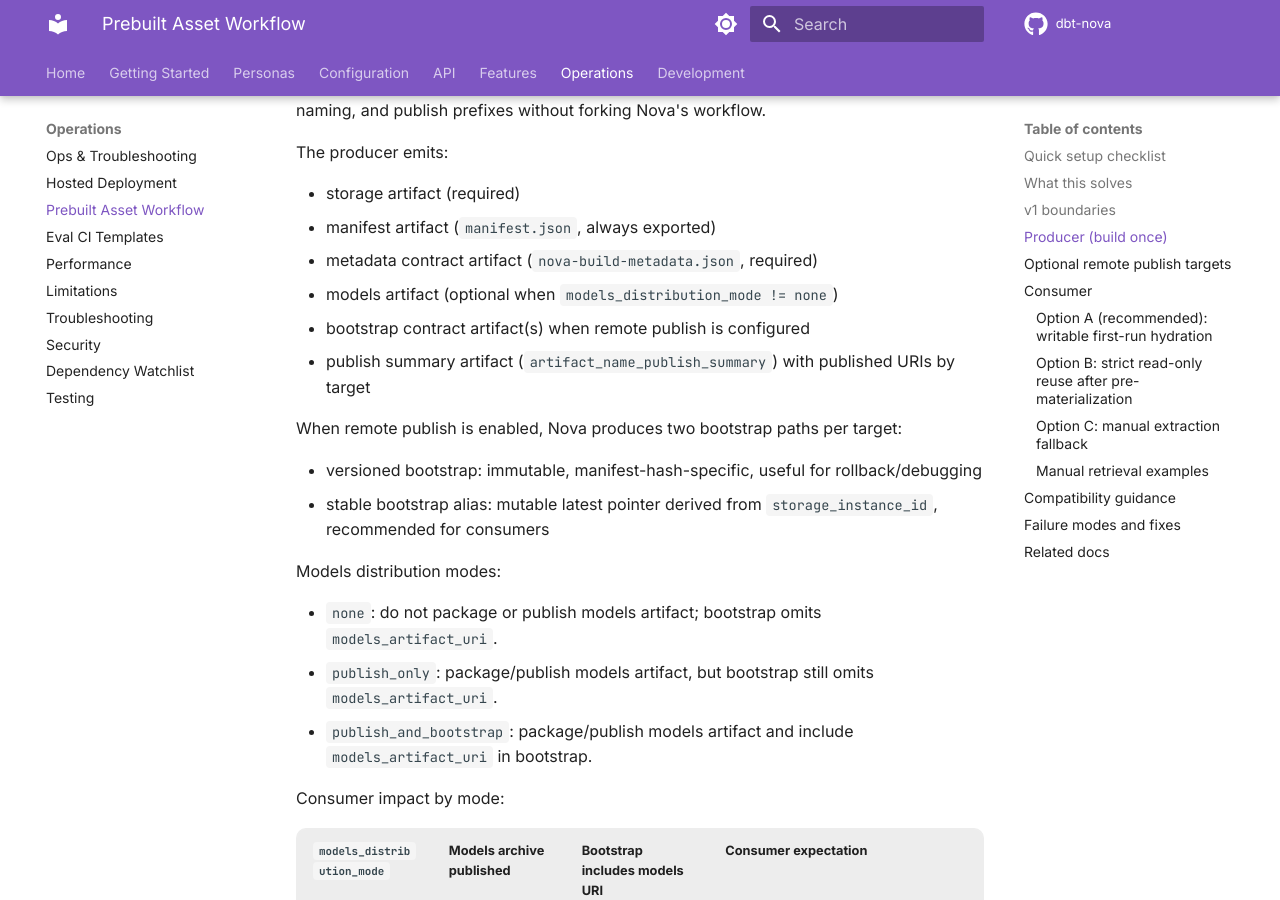
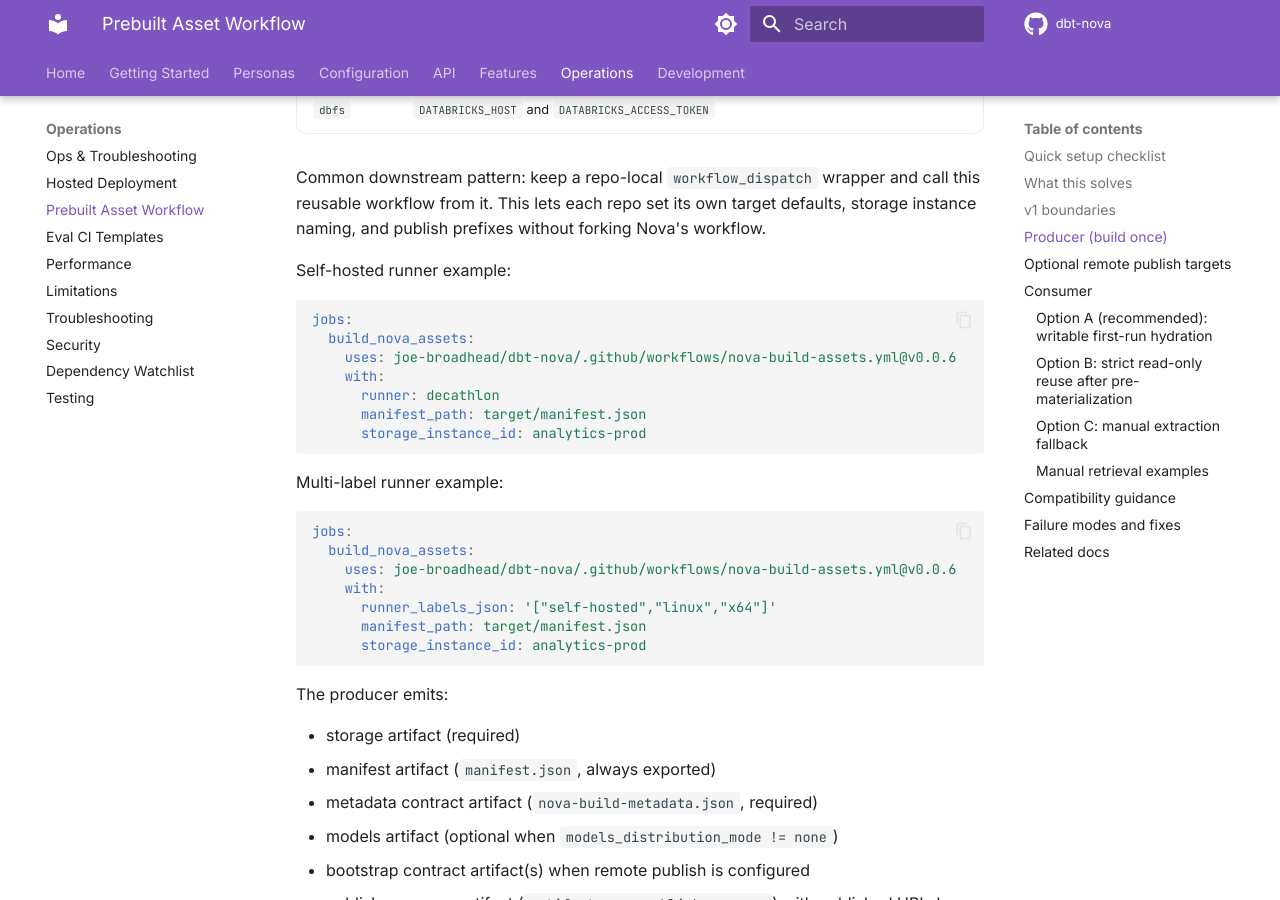
Before and after one commit to joe-broadhead/dbt-nova, an MkDocs documentation site: the page built from docs/operations/prebuilt-assets.md, in a window 1280 px wide and 900 px high, scrolled down 4747 px. Built offline with MkDocs 1.6.1 and Material for MkDocs 9.7.7, drawn with Linux system fonts in a browser that asks for light colours; comment, search, counter and statistics services are not loaded; some of the changed text lies outside the part shown.

Commit message:
Add configurable reusable workflow runners

````diff
--- a/docs/operations/prebuilt-assets.md
+++ b/docs/operations/prebuilt-assets.md
@@ -75,6 +75,10 @@ Alternative producer inputs:
 - `models_distribution_mode` (`none`, `publish_only`, `publish_and_bootstrap`)
 - `search_warm_strategy` (`staged` by default, or `full`)
 - `build_timeout_minutes` (integer `1..360`, default `360`)
+- `runner` (single GitHub Actions runner label for all workflow jobs, default
+  `ubuntu-22.04`)
+- `runner_labels_json` (JSON array of runner labels, overriding `runner` when
+  a self-hosted pool requires multiple labels)
 - workflow_call secret `DBT_NOVA_SECRET_BUNDLE_JSON` (optional JSON object of
   `secret-name -> secret-value` entries for cross-owner reusable workflow calls)
 
@@ -179,6 +183,30 @@ Common downstream pattern: keep a repo-local `workflow_dispatch` wrapper and
 call this reusable workflow from it. This lets each repo set its own target
 defaults, storage instance naming, and publish prefixes without forking Nova's
 workflow.
+
+Self-hosted runner example:
+
+```yaml
+jobs:
+  build_nova_assets:
+    uses: joe-broadhead/dbt-nova/.github/workflows/nova-build-assets.yml@v0.0.6
+    with:
+      runner: decathlon
+      manifest_path: target/manifest.json
+      storage_instance_id: analytics-prod
+```
+
+Multi-label runner example:
+
+```yaml
+jobs:
+  build_nova_assets:
+    uses: joe-broadhead/dbt-nova/.github/workflows/nova-build-assets.yml@v0.0.6
+    with:
+      runner_labels_json: '["self-hosted","linux","x64"]'
+      manifest_path: target/manifest.json
+      storage_instance_id: analytics-prod
+```
 
 The producer emits:
 
````
Also changed, not shown: CHANGELOG.md (+4 -0 lines), README.md (+5 -0 lines), docs/development/ci.md (+7 -2 lines), docs/features/metadata-audit.md (+5 -0 lines), 3 other files.
